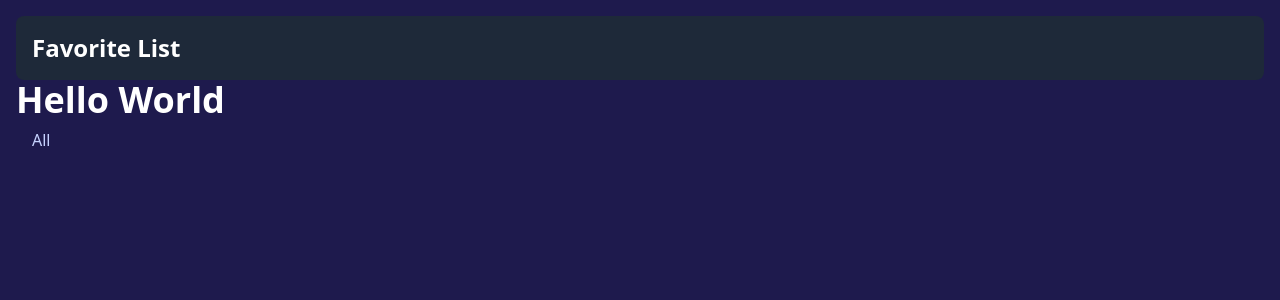
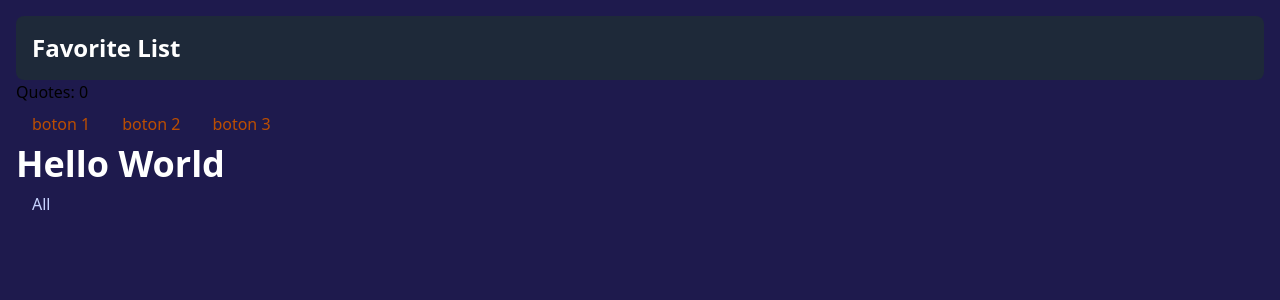
Before and after one commit to Nicron7/project-4, a React (Vite) app: page / in a window 1280 px wide. Shown: the top 300 px of the page. Built offline with nearby package versions, Linux system fonts and the light colour scheme.

Commit message:
feat: update Button component to use children prop and enhance App layout with Counter and Buttons

```diff
--- a/src/App.tsx
+++ b/src/App.tsx
@@ -1,18 +1,24 @@
-import './index.css'
-import Layout from './components/Layout';
+import "./index.css";
+import Layout from "./components/Layout";
 import Filters from "./components/Filters";
 import { Counter } from "./components/Counter";
+import { Button } from "./components/Button";
+import { useState } from "react";
 
 function App() {
-
+	const [quote, setQuote] = useState<number>(0);
 	return (
 		<>
 			<Layout>
+				<Counter count={quote} />
+				<Button setCount={setQuote}>boton 1</Button>
+				<Button setCount={setQuote}>boton 2</Button>
+				<Button>boton 3</Button>
 				<h1 className="text-4xl font-bold text-white">Hello World</h1>
 				<Filters name={"All"} />
 			</Layout>
 		</>
-  )
+	);
 }
 
 export default App;
--- a/src/components/Button.tsx
+++ b/src/components/Button.tsx
@@ -1,14 +1,14 @@
 interface ButtonProps {
-	text: string;
+	children?: string;
   setCount?: React.Dispatch<React.SetStateAction<number>>
   className?: string
 }
 
-export const Button = ({ text , setCount, className}: ButtonProps) => {
+export const Button = ({ children, setCount, className}: ButtonProps) => {
 
 	return (
 		<button onClick={() => setCount && setCount((count) => count + 1)} className="transition-all duration-200 px-4 py-2 rounded-lg cursor-pointer bg-transparent text-primary hover:bg-accent hover:text-accent-foreground hover:bg-amber-700 hover:text-white text-amber-700 ">
-			{text}
+			{children}
 		</button>
 	);
 };
```
Lines whose indentation alone changed are shown as unchanged.
